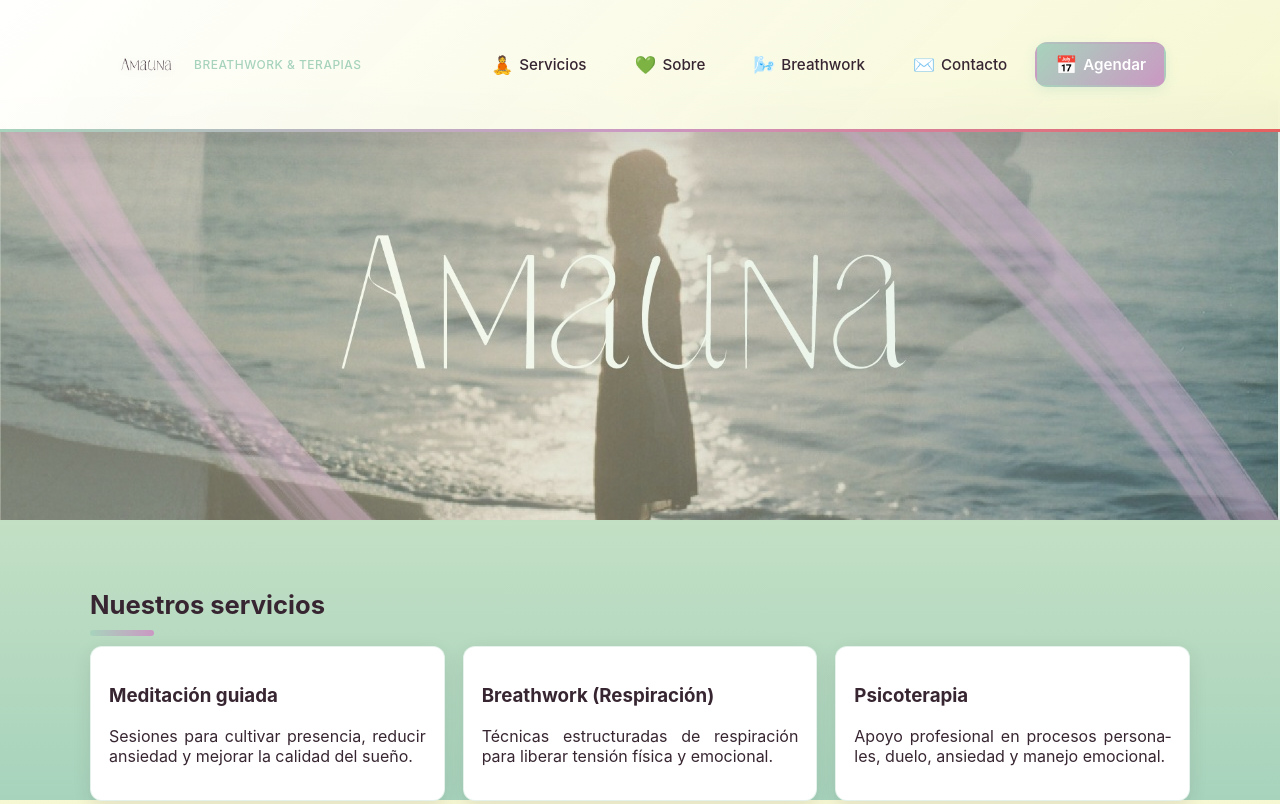
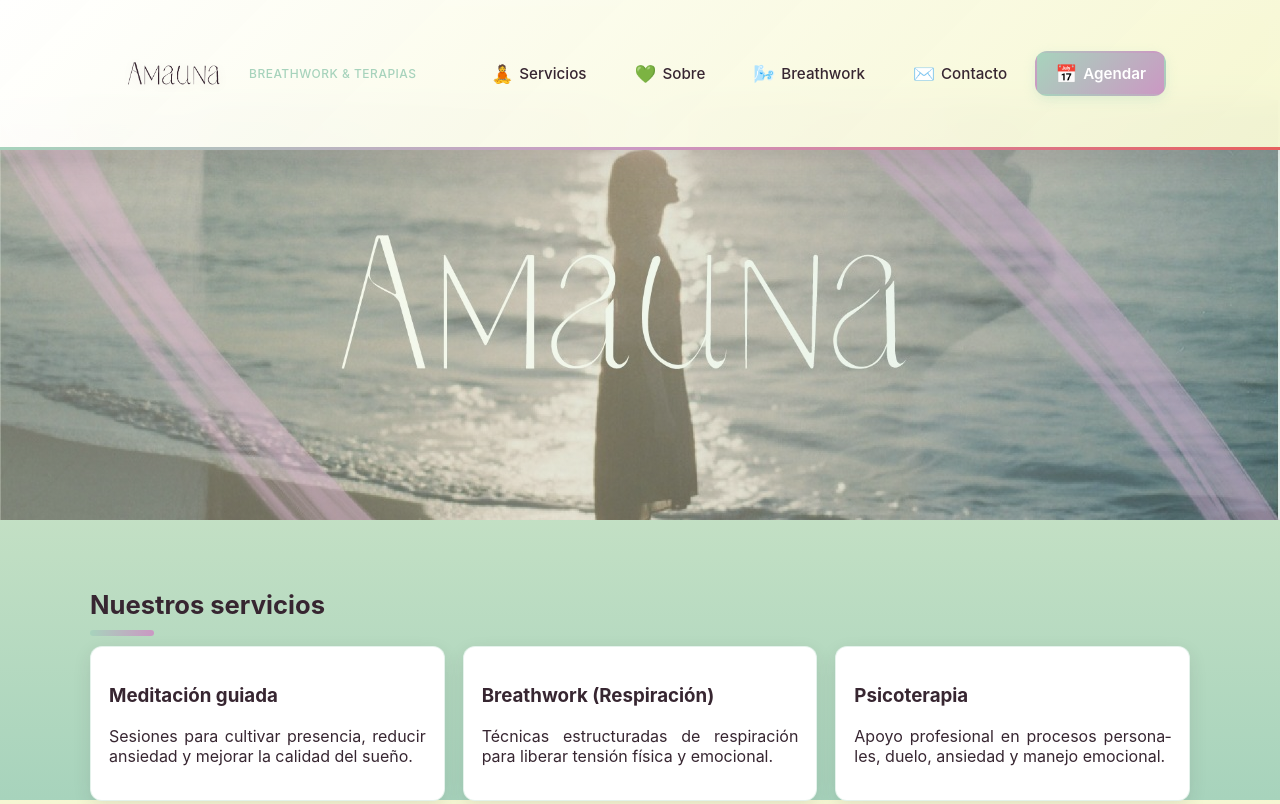
Before and after one commit to BenjaBunster/AMAUNA.CL, a website: page index.html in a window 1280 px wide. Shown: the top 804 px of the page. Drawn offline with nearby package versions, Linux system fonts and the light colour scheme; no server answers.

Commit message:
Increase logo width for improved visibility and presentation

```diff
--- a/styles.css
+++ b/styles.css
@@ -121,7 +121,7 @@ main {
 }
 
 .logo {
-  width: 65px;
+  width: 120px;
   height: auto;
   filter: drop-shadow(0 2px 4px rgba(55, 38, 49, 0.1));
   transition: filter 0.3s ease;
```
